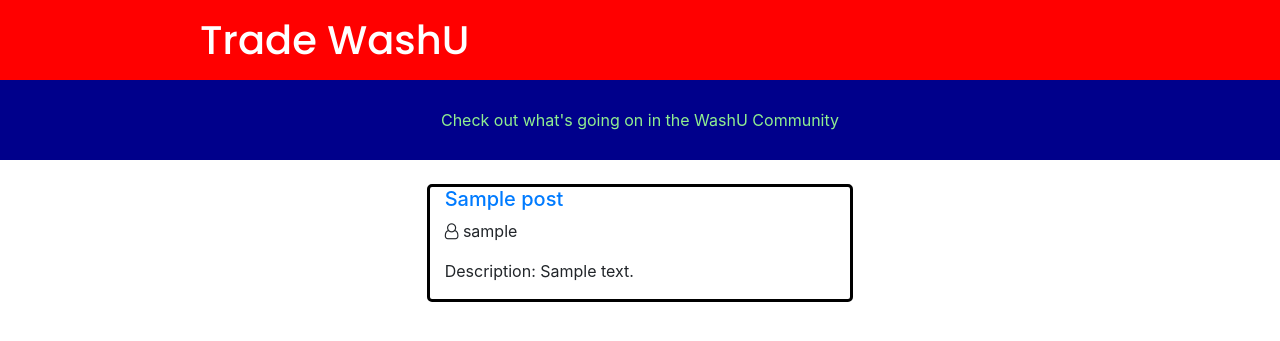
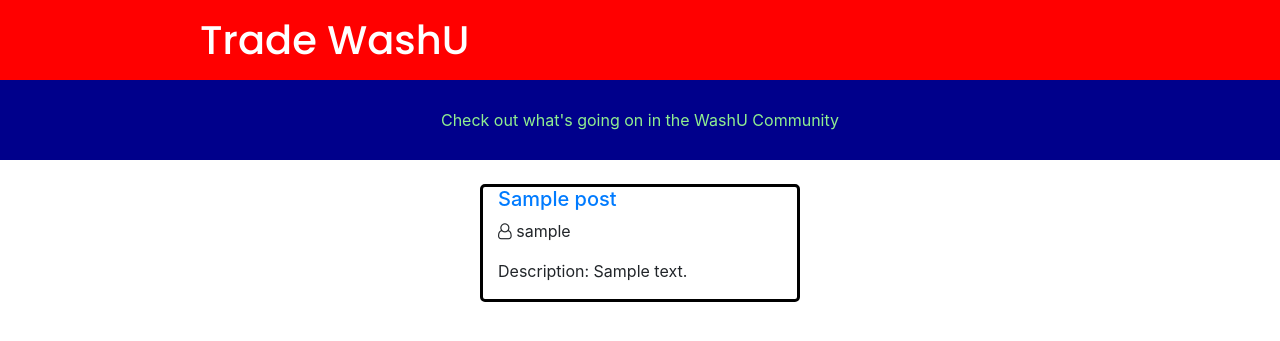
Before and after one commit to ethanwoolbert/washuhackathon, a Flask app: template templates/site.html in a window 1280 px wide. Shown: the top 341 px of the page. Run offline with Flask 2, Linux system fonts and the light colour scheme; the template is opened without the code that fills it: most values are stand-ins (such as "Sample title", 1, 10 or a date in 2020); some libraries are stand-ins or nearby versions.

Commit message:
Cols work now

```diff
--- a/static/styles.css
+++ b/static/styles.css
@@ -67,7 +67,7 @@
 .posts {
     background-color: white;
     display: flex;
-    justify-content: space-around;
+    justify-content: center;
     flex-wrap: wrap;
 }
 
@@ -96,11 +96,12 @@
     height: auto;
 }
 
-.col-md-4 {
+.col-md-3 {
     border-style: solid;
     border-color: black;
     border-radius: 5px;
     margin-left: 2%;
     margin-right: 2%;
     margin-bottom: 2%;
+    font-size:1.25vw;
 }
--- a/templates/site.html
+++ b/templates/site.html
@@ -36,7 +36,7 @@
         <br />
         <div class='posts'>
             {% for i in range(posts|length) %}
-            <div class="col-md-4">
+            <div class="col-md-3">
                 <div class="item-box-blog">
                     <div class="item-box-blog-body">
                         <!--Heading-->
```
